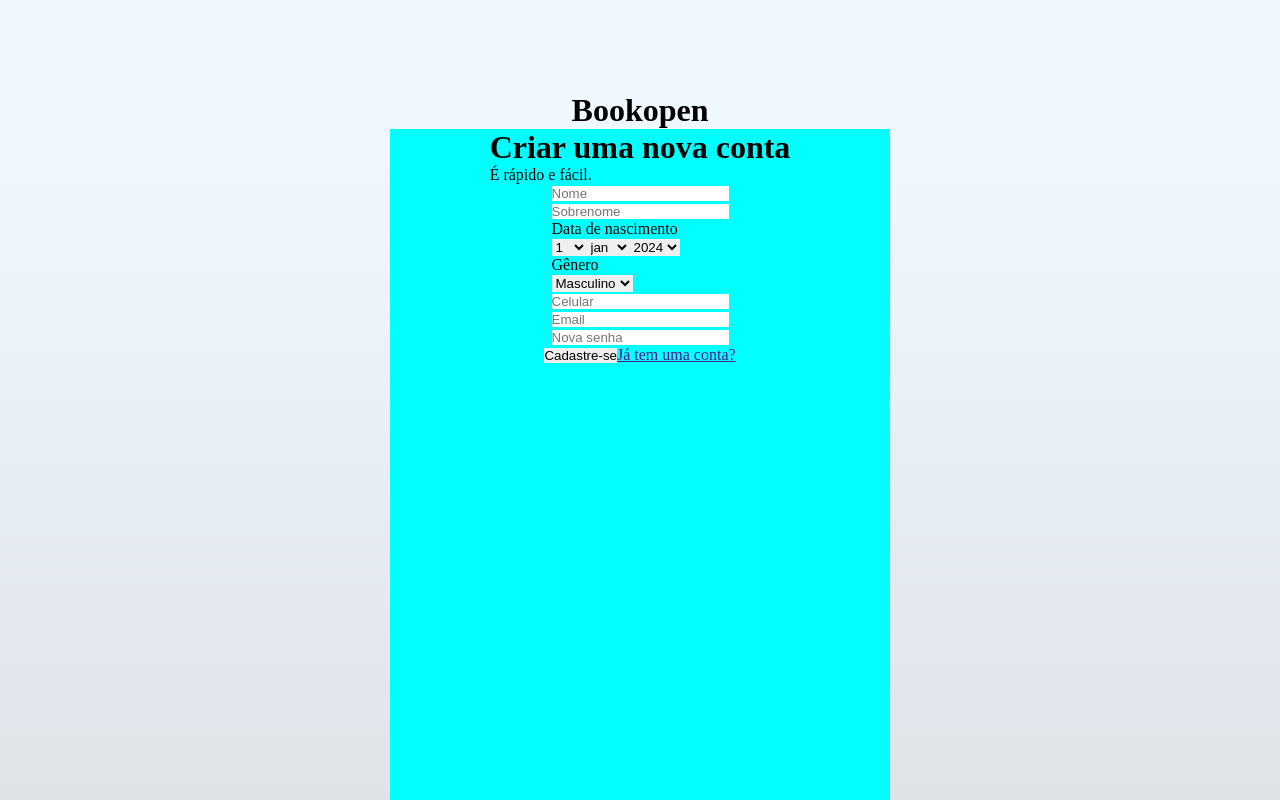
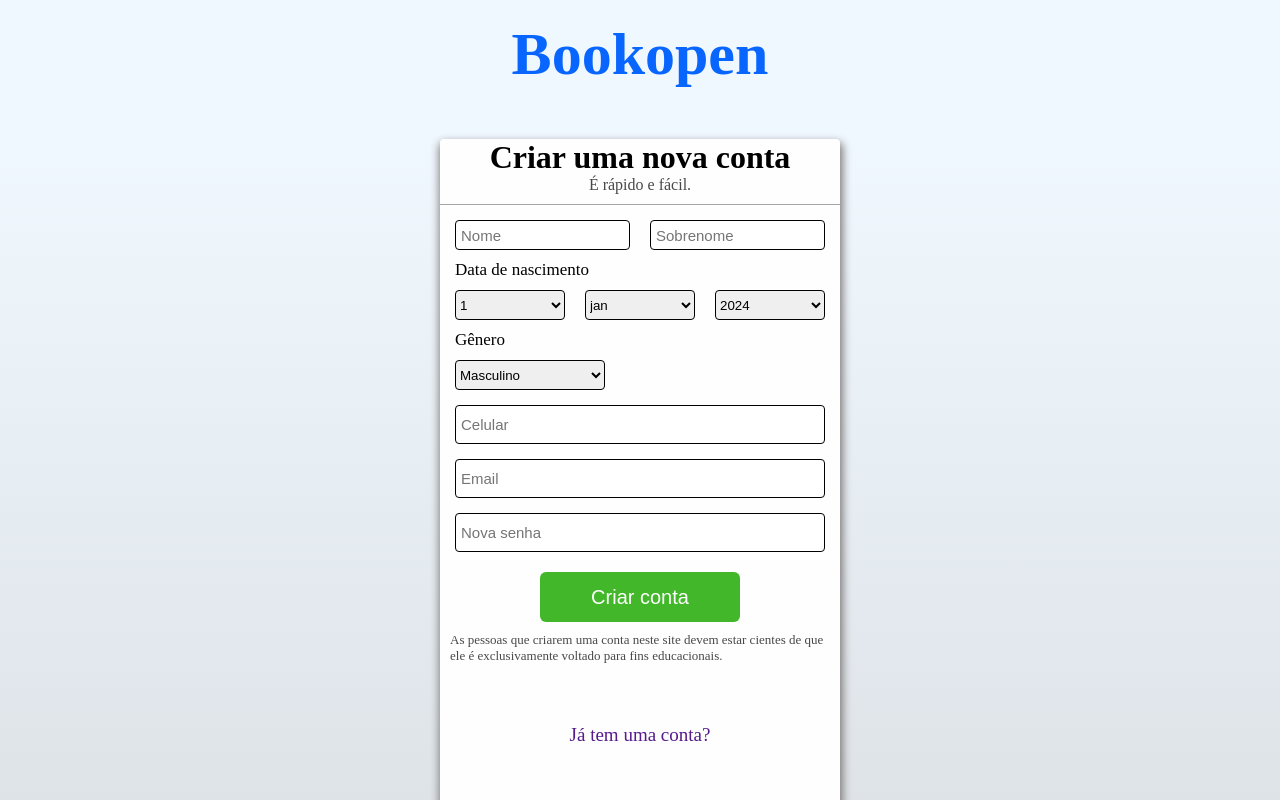
Before and after one commit to DevSoare-S/projetoRedeSocial, an Angular app: page /cadastro in a window 1280 px wide. Shown: the top 800 px of the page. Built offline with nearby package versions, Linux system fonts and the light colour scheme.

Commit message:
Terminando a estilização do cadastro

```diff
--- a/src/app/cadastro-usuario/cadastro-usuario.component.css
+++ b/src/app/cadastro-usuario/cadastro-usuario.component.css
@@ -2,7 +2,6 @@
     background: linear-gradient(180deg, var(--color-aliceblue-1)15% , var(--color-aliceblue-2)100%);
     width: 100%;
     height: 900px;
-    padding-top: 92px;
     padding-bottom: 92px;
     display: flex;
     justify-content: center;
@@ -10,11 +9,187 @@
     align-items: center;
 }
 
+.boxH .bookopen {
+    margin-bottom: 50px;
+    margin-top: 20px;
+    font-family: Arial, Helvetica, sans-serif inherit , auto;
+}
+
+.boxH .bookopen h1 {
+    font-size: 60px;
+    color: #0866ff;
+}
+
 .boxH .container {
-    background-color: aqua;
+    background-color: #fffefe;
     display: flex;
-    width: 500px;
-    height: 720px;
+    width: 400px;
+    height: 670px;
     flex-direction: column;
     align-items: center;
+    border-radius: 4px;
+    box-shadow: 1px 5px 10px 3px rgb(165, 158, 158);
+    box-shadow: 1px 5px 8px 2px rgb(128, 125, 125);
 }
+
+.boxH .container .containerBox {
+    display: flex;
+    flex-direction: column;
+    align-items: center;
+    width: 100%;
+    border-bottom: 1px solid rgb(167, 164, 164);
+    margin-bottom: 10px;
+}
+
+.boxH .container .containerBox p {
+    color: rgb(73, 72, 72);
+    margin-bottom: 10px;
+}
+
+.boxH .container form {
+    width: 100%;
+    flex-direction: column;
+    padding: 5px 15px 5px 15px;
+
+}
+
+.boxH .container form input {
+    padding: 10px 5px 10px 5px;
+    font-size: 15px;
+    border-radius: 4px ;
+    border: 1px solid;
+}
+
+
+.boxH .container form .left {
+    display: flex;
+    float: left;
+}
+
+.boxH .container form .rigth {
+    display: flex;
+    float: right;
+
+}
+
+.boxH .container form .left input {
+    width: 175px;
+    height: 30px;
+}
+.boxH .container form .rigth input {
+    width: 175px;
+    height: 30px;
+}
+
+.boxH .container form .data {
+    width: 100%;
+    height: 30px;
+    display: flex;
+    flex-direction: column;
+}
+
+.boxH .container form .datas {
+    font-size: 17px;
+    margin: 10px 0 10px 0;
+    height: 30px;
+}
+
+.boxH .container form .nascimento {
+    height: 30px;
+    width: 100%;
+    display: flex;
+}
+
+.boxH .container form select {
+    width: 150px;
+    height: 30px;
+    border-radius: 4px;
+    border: 1px solid;
+}
+
+.boxH .container form .data .nascimento  .sel1 {
+    margin: 0 20px 0 0;
+}
+
+.boxH .container form .data .nascimento  .sel2 {
+    margin: 0 20px 0 0 ;
+}
+
+.boxH .container form .data .nascimento  .sel3 {
+    margin: 0 0 0 0;
+}
+
+.boxH .container form .gen {
+    margin: 50px 0 0 0;
+}
+
+.boxH .container form .gen .gene {
+    margin: 10px 0 10px 0;
+    font-size: 17px;
+}
+
+.boxH .container form .gen .option {
+    margin: 10px 0 15px 0;
+}
+
+.boxH .container form .cel .cele {
+    width: 100%;
+    margin: 0 0 15px 0;
+}
+
+.boxH .container form .emai .email {
+    width: 100%;
+    margin: 0 0 15px 0;
+}
+
+.boxH .container form .sen .senha {
+    width: 100%;
+    margin: 0 0 15px 0;
+}
+
+.boxH .esp a {
+    text-decoration: none;
+}
+
+.boxH .esp a button {
+    display: flex;
+    justify-content: center;
+    font-size: 20px;
+    background-color: #42b72a;
+    color: white;
+    width: 200px;
+    height: 50px;
+    align-items: center;
+    border-radius: 6px ;
+    cursor: pointer;
+}
+
+.boxH .esp a button:hover {
+
+    background-color: #1ca002;
+}
+
+.boxH .parag {
+    margin: 10px ;
+    color: rgb(73, 72, 72)
+
+}
+
+.boxH .parag p {
+    font-size: 13px;
+}
+
+.boxH .jatem {
+    margin: 50px 0 0 0 ;
+}
+
+.boxH .jatem a {
+    text-decoration: none;
+    cursor: pointer;
+    font-size: 19px;
+}
+
+.boxH .jatem a:hover {
+    background-color: #f0e8e8;
+    text-decoration: underline;
+}
--- a/src/app/cadastro-usuario/cadastro.html
+++ b/src/app/cadastro-usuario/cadastro.html
@@ -8,17 +8,25 @@
             <p>É rápido e fácil.</p>
         </div>
         <form action="">
-            <div>
+
+            <div class="nome">
+                <div class="left">
                     <input type="text" placeholder="Nome">
                 </div>
 
-            <div>
+                <div class="rigth">
                     <input type="text" placeholder="Sobrenome">
                 </div>
 
-            <div>
+            </div>
+
+            <div class="data">
+                <div class="datas">
                     <p>Data de nascimento</p>
-                <select name="Dia" id="">
+                </div>
+
+                <div class="nascimento">
+                    <select name="Dia" id="" class="sel1">
                         <option value="1" selected="1">1</option>
                         <option value="2">2</option>
                         <option value="3">3</option>
@@ -52,7 +60,7 @@
                         <option value="31">31</option>
                     </select>
 
-                <select name="mes" id="">
+                    <select name="mes" id="" class="sel2">
                         <option value="jan" selected="jan">jan</option>
                         <option value="fev">fev</option>
                         <option value="mar">mar</option>
@@ -67,7 +75,7 @@
                         <option value="dez">dez</option>
                     </select>
 
-                <select name="" id="">
+                    <select name="" id="" class="sel3">
                         <option value="1906">1906</option>
                         <option value="1907">1907</option>
                         <option value="1908">1908</option>
@@ -188,38 +196,50 @@
                         <option value="2023">2023</option>
                         <option value="2024" selected="2024">2024</option>
                     </select>
+
+                </div>
             </div>
 
-            <div>
+            <div class="gen">
+                <div class="gene">
                     <p>Gênero</p>
+                </div>
+
+                <div class="option">
                     <select name="" id="">
                         <option value="Masculino">Masculino</option>
+                        <option value="Feminino">Feminino</option>
                         <option value="Neutro">Neutro</option>
-                    <option value="Feminino">Feminino</option>
                     </select>
                 </div>
-
-            <div>
-                <input type="type" placeholder="Celular">
             </div>
 
-            <div>
-                <input type="email" placeholder="Email">
+
+            <div class="cel">
+                <input type="type" placeholder="Celular" class="cele">
             </div>
 
-            <div>
-                <input type="password" placeholder="Nova senha">
+            <div class="emai">
+                <input type="email" placeholder="Email" class="email">
+            </div>
+
+            <div class="sen">
+                <input type="password" placeholder="Nova senha" class="senha">
             </div>
 
 
         </form>
 
-        <div>
+        <div class="esp">
+            <a href=""><button>Criar conta</button></a>
+        </div >
 
+        <div class="parag">
+            <p>As pessoas que criarem uma conta neste site devem estar cientes de que ele é exclusivamente voltado para fins educacionais.</p>
         </div>
 
-        <div>
-            <a href=""><button>Cadastre-se</button></a>
+        <div class="jatem">
+
             <a href="">Já tem uma conta?</a>
         </div>
 
```
Lines whose indentation alone changed are shown as unchanged.
